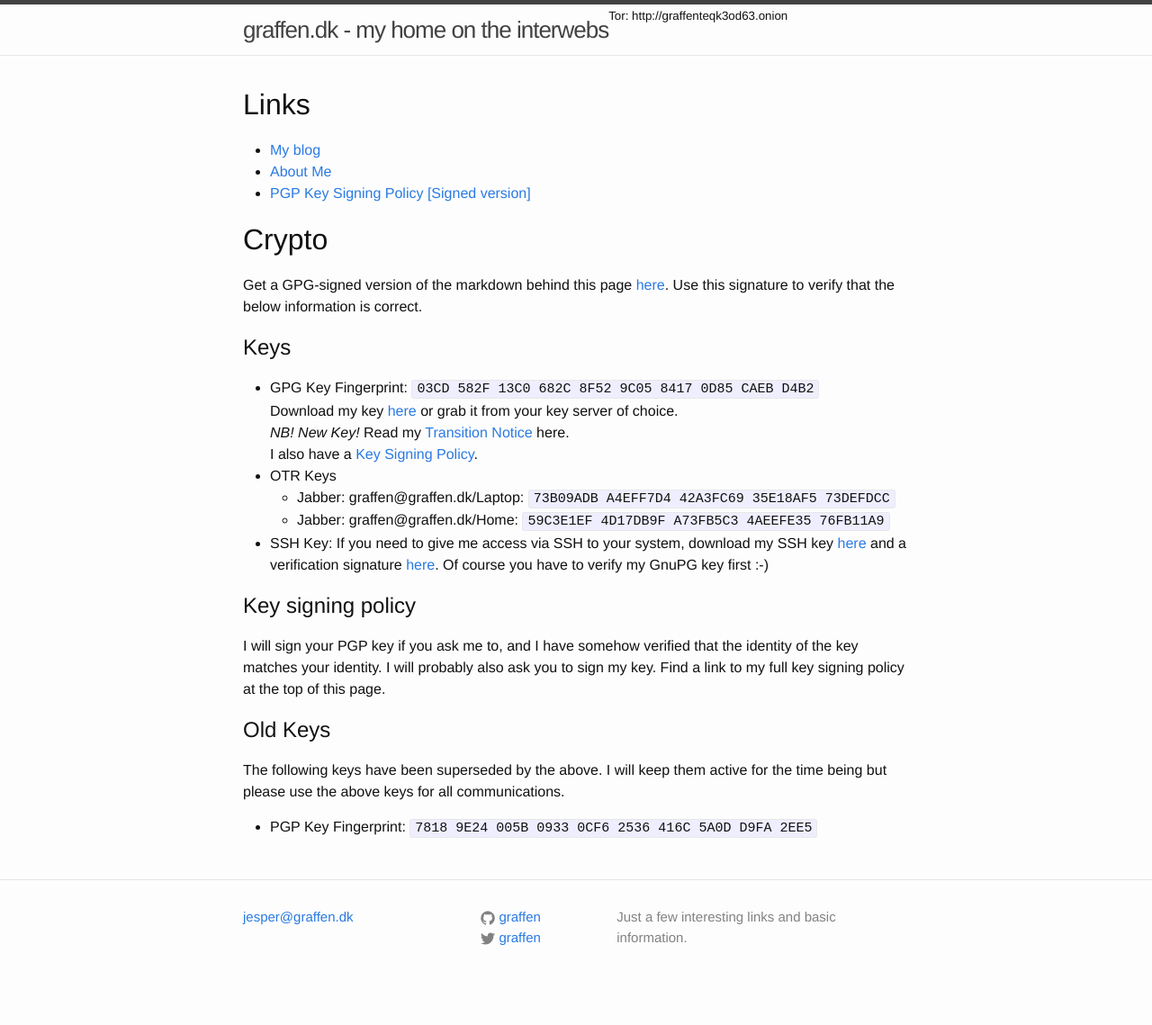
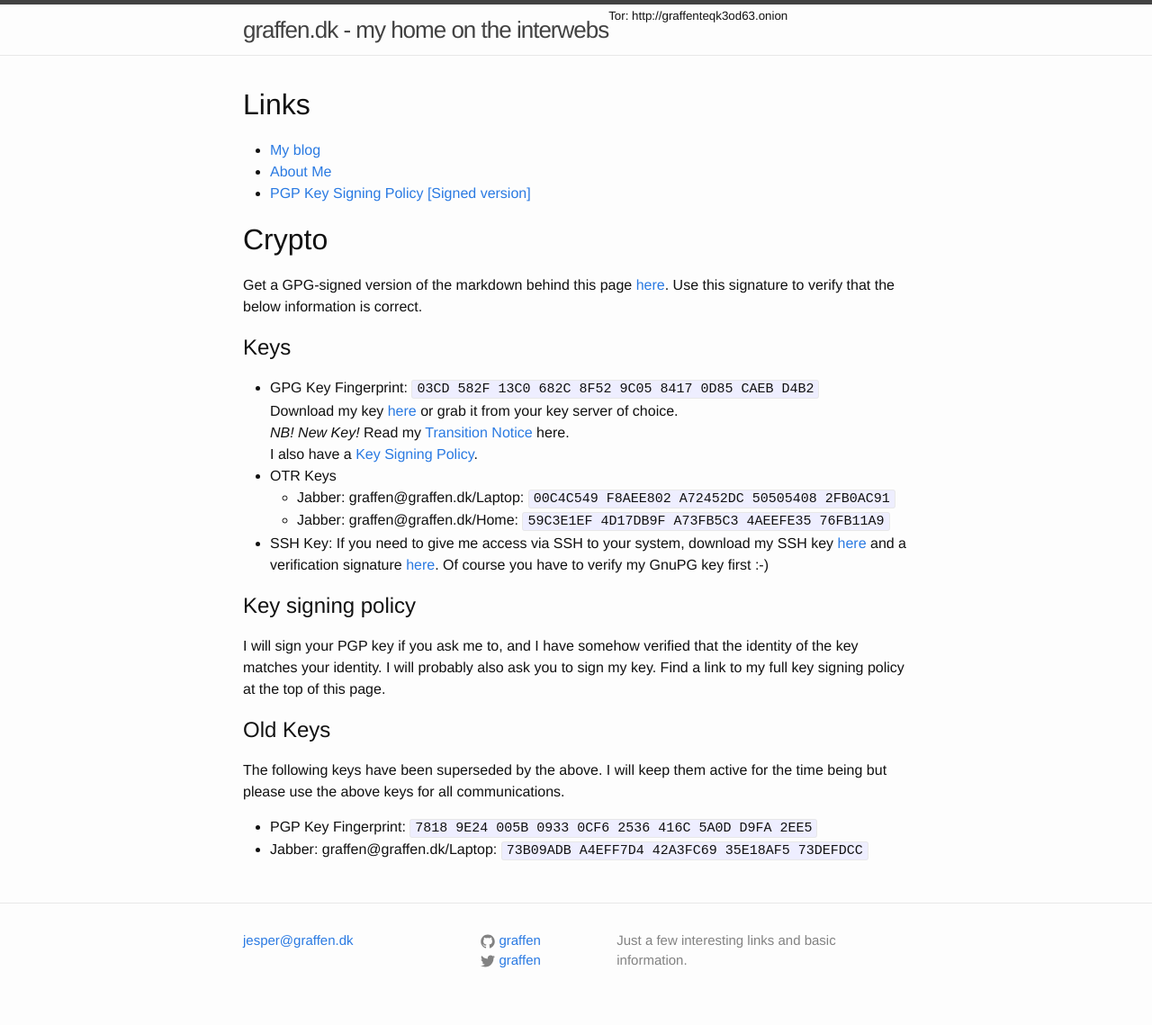
Before and after one commit to graffen/graffen.github.io, a Jekyll site: the page built from index.md, in a window 1280 px wide. Shown: the whole page at 90% size. Built offline with Jekyll 4.4.1, drawn with Linux system fonts in a browser that asks for light colours; before the commit the page ends 1113 px from its top, so only the background shows below that.

Commit message:
New OTR fingerprint for laptop

```diff
--- a/index.md
+++ b/index.md
@@ -19,7 +19,7 @@ Download my key [here](graffen.asc) or grab it from your key server of choice.
 *NB! New Key!* Read my [Transition Notice](/transition-notice.html) here.
 I also have a [Key Signing Policy](/keysigning/policy/).
 * OTR Keys
-  * Jabber: graffen@graffen.dk/Laptop: `73B09ADB A4EFF7D4 42A3FC69 35E18AF5 73DEFDCC`
+  * Jabber: graffen@graffen.dk/Laptop: `00C4C549 F8AEE802 A72452DC 50505408 2FB0AC91`
   * Jabber: graffen@graffen.dk/Home: `59C3E1EF 4D17DB9F A73FB5C3 4AEEFE35 76FB11A9`
 * SSH Key: If you need to give me access via SSH to your system, download my SSH key [here](graffen-ssh-key.txt) and a verification signature [here](graffen-ssh-key.txt.asc). Of course you have to verify my GnuPG key first :-)
 
@@ -31,3 +31,4 @@ identity. I will probably also ask you to sign my key. Find a link to my full ke
 The following keys have been superseded by the above. I will keep them active for the time being but please use the above keys for all communications.
 
 * PGP Key Fingerprint: `7818 9E24 005B 0933 0CF6 2536 416C 5A0D D9FA 2EE5`
+* Jabber: graffen@graffen.dk/Laptop: `73B09ADB A4EFF7D4 42A3FC69 35E18AF5 73DEFDCC`
```
Also changed, not shown: 1 other file.
